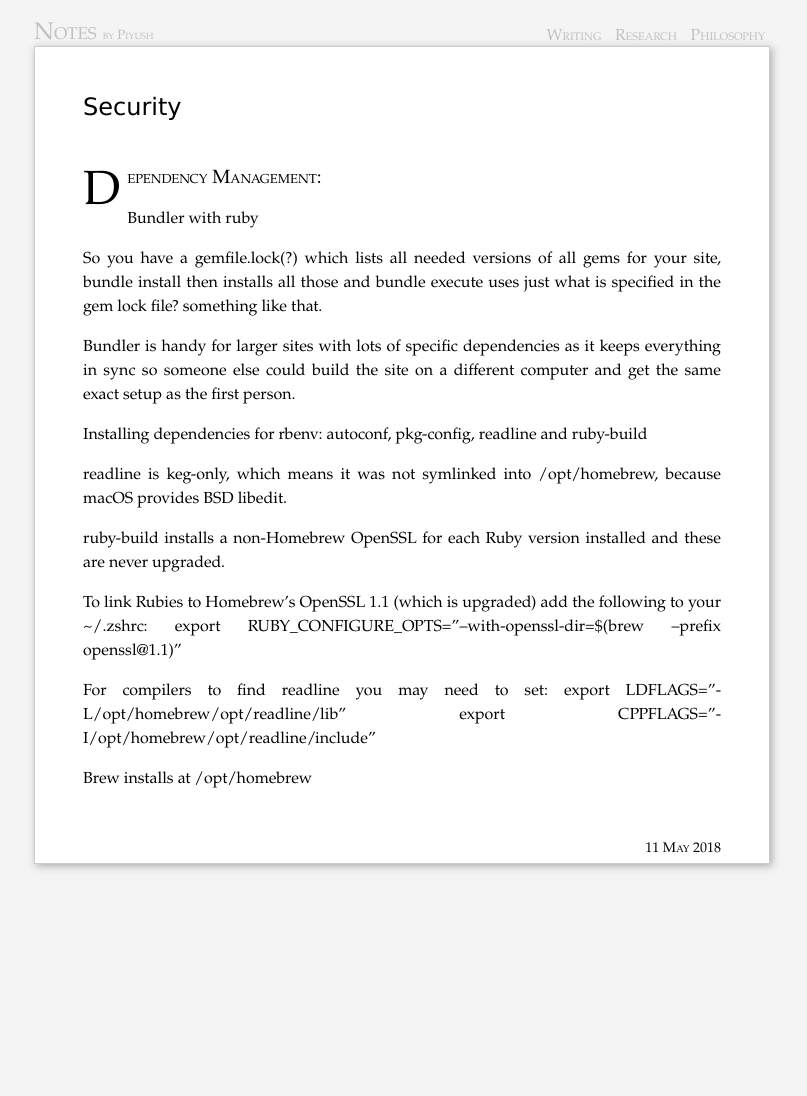
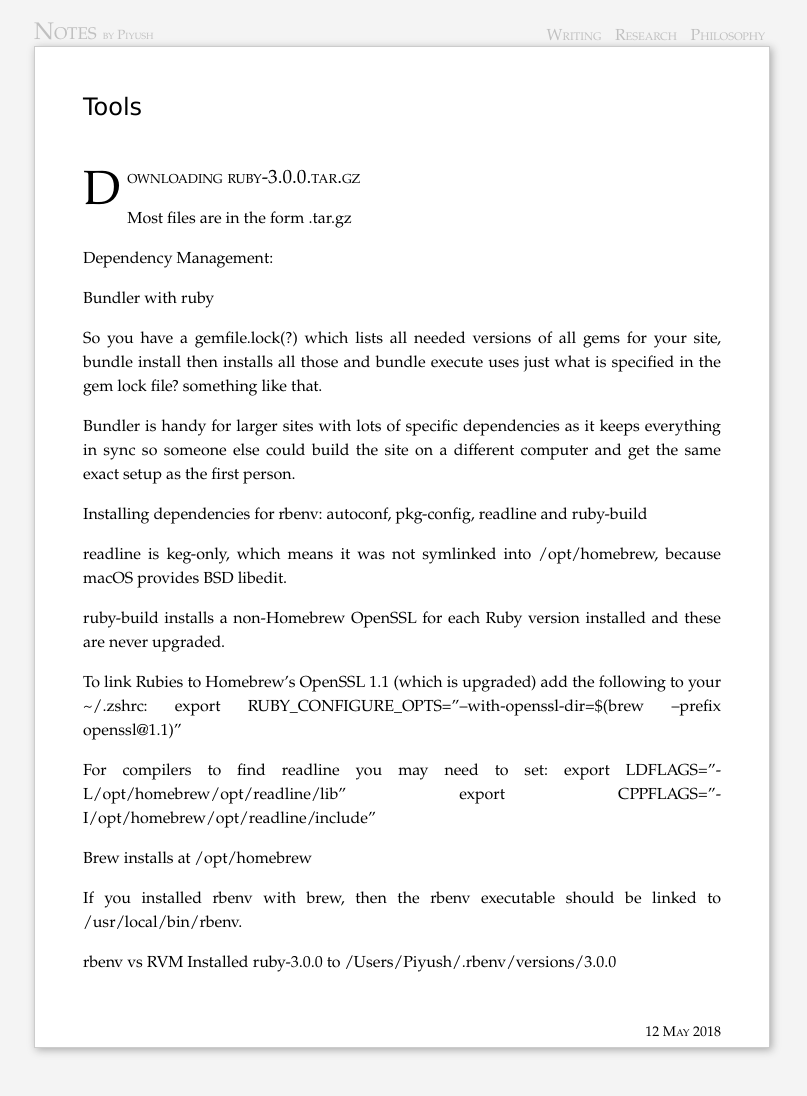
Before and after one commit to piyushahuja/piyushahuja.github.io, a Jekyll site: the page built from _posts/tech/2018-05-12-tools.md, in a window 1280 px wide. Shown: the whole page, without its empty margins (238-1045 px from the left). Built offline with Jekyll 4.4.1, drawn with Linux system fonts in a browser that asks for light colours; before the commit the page ends 912 px from its top, so only the background shows below that.

Commit message:
auto deployed

```diff
--- a/_posts/tech/2018-05-11-tools.md
+++ b/_posts/tech/2018-05-12-tools.md
@@ -1,14 +1,17 @@
 ---
 layout: post-normal
-title: Security
-date:   2018-05-11 09:00:11
+title: Tools
+date:   2018-05-12 09:00:11
 tag:
 categories: tech
 excerpt:
-permalink: /security
+permalink: /tools
 comments: false
 
 ---
+Downloading ruby-3.0.0.tar.gz
+
+Most files are in the form .tar.gz
 
 
 
@@ -38,3 +41,8 @@ to your ~/.zshrc:
 
 
 Brew installs at /opt/homebrew
+
+If you installed rbenv with brew, then the rbenv executable should be linked to /usr/local/bin/rbenv.
+
+rbenv vs RVM
+Installed ruby-3.0.0 to /Users/Piyush/.rbenv/versions/3.0.0
```
